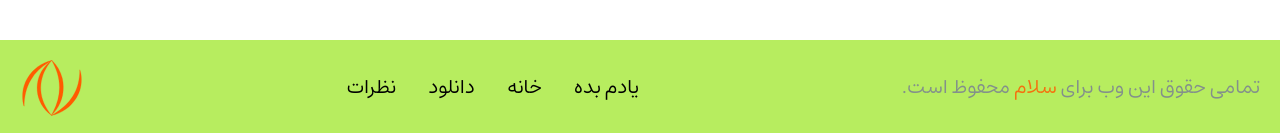
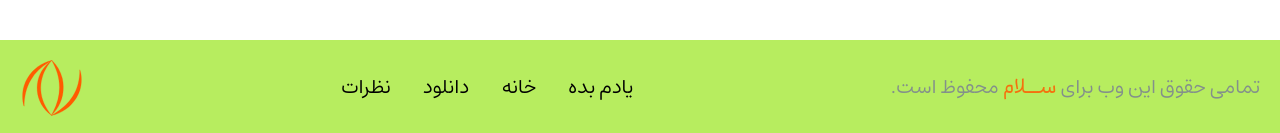
Before and after one commit to SalamLang/Salam-Website, a Next.js app: page /Education in a window 1280 px wide. Shown: the part 4917-5050 px from the top of the page. Built offline with nearby package versions, Linux system fonts and the light colour scheme.

Commit message:
Refactor : TextFooter component to update copyright text style

```diff
--- a/src/components/atoms/TextFooter.jsx
+++ b/src/components/atoms/TextFooter.jsx
@@ -3,7 +3,8 @@ import React from "react";
 function TextFooter() {
   return (
     <p className="text-description font-Estedad-Regular opacity-85 text-xl text-center">
-      تمامی حقوق این وب برای <span className="text-text-orange">سلام</span>{" "}
+      تمامی حقوق این وب برای{" "}
+      <span className="text-text-orange font-AliBaba-Regular">ســـلام</span>{" "}
       محفوظ است.
     </p>
   );
```
